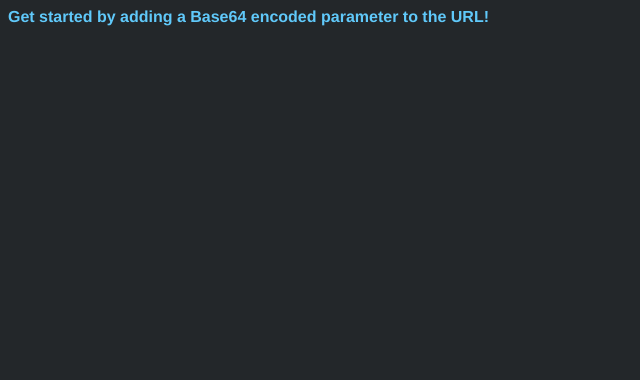
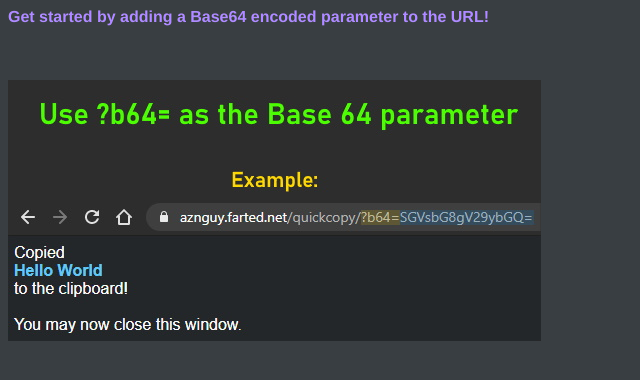
Before and after one commit to aznguymp4/quickcopy, a plain HTML site: page index.html in a window 1280 px wide. Shown: the whole page, without its empty margins (0-640 px from the left). Drawn offline with nearby package versions, Linux system fonts and the light colour scheme; some packages are replaced by stand-ins of ours; a script that the page names is missing.

Commit message:
ernahlkfisgr6rtujol89pl;97

```diff
--- a/index.html
+++ b/index.html
@@ -7,7 +7,7 @@
         font-family: Helvetica;
     }
     #TITLE {
-        color: rgb(96, 201, 250);
+        color: rgb(96, 206, 250);
         font-family: Helvetica;
         font-weight: bolder;
     }
@@ -23,10 +23,11 @@
     }
 </style>
 
-<body style="background-color: rgb(35, 39, 42);">
+<body style="background-color: rgb(57, 62, 66);">
     <!-- <div class="child"> -->
         <div class="surround" id="one">Click anywhere to copy </div>
         <div id="TITLE">Get started by adding a Base64 encoded parameter to the URL!</div>
+        <img id="example" src="example.jpg">
         <div class="surround" id="two"> to the clipboard!</div>
         <br>
         <div class="surround" id="done" style="visibility: hidden;">You may now close this window.</div>
@@ -38,6 +39,7 @@
         const decoded = atob(getParam('b64'))
         console.log(decoded)
         document.getElementById('TITLE').innerHTML = decoded
+        document.getElementById('example').remove()
 
         new ClipboardJS('body', { // function for copy-to-click
             text: function(trigger) {
@@ -52,6 +54,8 @@
         })
 
     } catch (error) {
+        document.getElementById('TITLE').style = "color: rgb(175, 140, 255);"
+        document.getElementById('TITLE').innerHTML += "<br><br><br><br>"
         document.getElementById('one').remove()
         document.getElementById('two').remove()
     }
```
Also changed, not shown: example.jpg (added).
